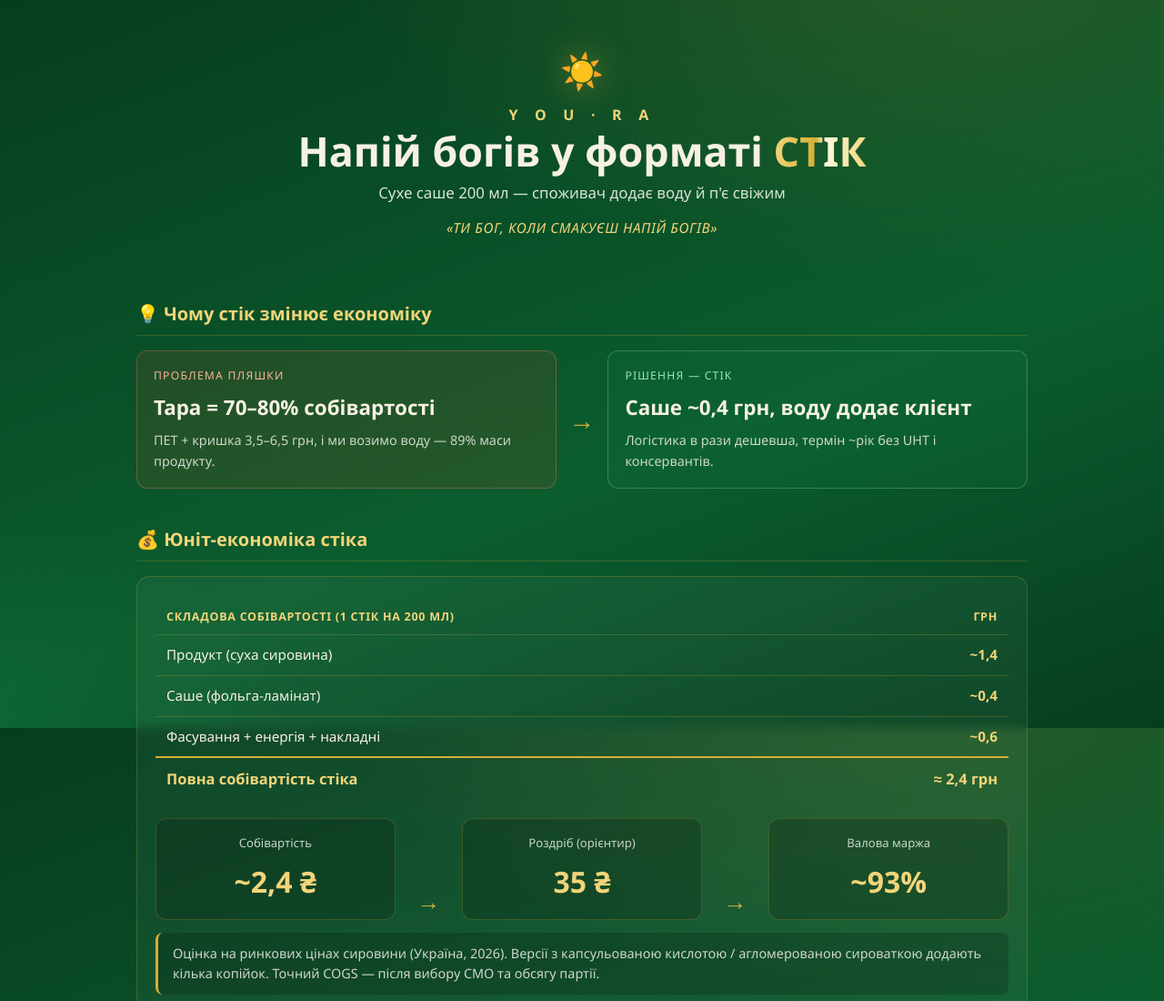
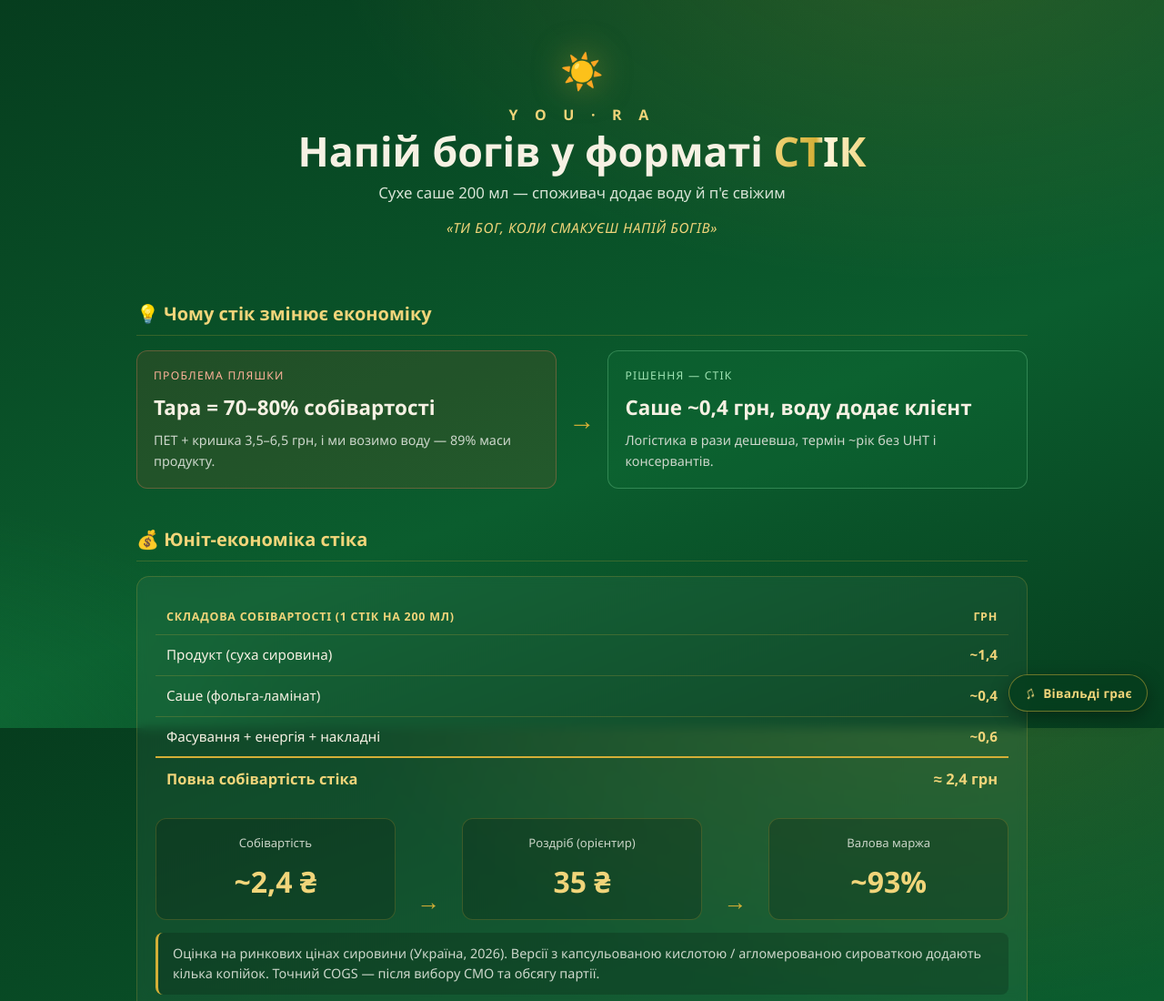
Before and after one commit to makel7uk-create/you-ra, a plain HTML site: page stik.html in a window 1280 px wide. Shown: the top 1100 px of the page at 91% size. Drawn offline with Linux system fonts and the light colour scheme.

Commit message:
Add files via upload

```diff
--- a/stik.html
+++ b/stik.html
@@ -187,5 +187,46 @@
   <div class="foot">YOU-RA · СТІК 200 мл · презентація для інвестора · 2026-06-19</div>
 
 </div>
+<!-- ===== YOU-RA music — Вівальді «Літо», III. Presto ===== -->
+<audio id="yr-audio" loop preload="auto" src="vivaldi-summer-presto.mp3"></audio>
+<button id="yr-music" type="button" aria-label="Фонова музика">
+  <span class="yr-ico">♪</span><span class="yr-txt">увімкнути Вівальді</span>
+</button>
+<style>
+  #yr-music{position:fixed;right:18px;bottom:18px;z-index:99999;display:flex;align-items:center;gap:8px;
+    padding:10px 16px;border-radius:30px;cursor:pointer;font:600 .85rem "Segoe UI",system-ui,sans-serif;
+    color:#f1d57a;background:rgba(6,61,30,.82);border:1px solid rgba(212,175,55,.5);
+    -webkit-backdrop-filter:blur(6px);backdrop-filter:blur(6px);box-shadow:0 6px 20px rgba(0,0,0,.35);
+    transition:.25s;letter-spacing:.02em}
+  #yr-music:hover{background:rgba(11,93,46,.92);border-color:#d4af37}
+  #yr-music .yr-ico{font-size:1.05rem;line-height:1}
+  #yr-music.playing .yr-ico{animation:yr-spin 3s linear infinite}
+  #yr-music.hint{animation:yr-pulse 1.6s ease-in-out infinite}
+  @keyframes yr-spin{to{transform:rotate(360deg)}}
+  @keyframes yr-pulse{0%,100%{box-shadow:0 6px 20px rgba(0,0,0,.35)}
+    50%{box-shadow:0 0 0 6px rgba(212,175,55,.18),0 6px 20px rgba(0,0,0,.35)}}
+  @media(max-width:720px){#yr-music .yr-txt{display:none}#yr-music{padding:12px}}
+</style>
+<script>
+(function(){
+  var a=document.getElementById('yr-audio'),b=document.getElementById('yr-music');
+  var ico=b.querySelector('.yr-ico'),txt=b.querySelector('.yr-txt');
+  a.volume=0.42;
+  function setState(p){b.classList.toggle('playing',p);if(p)b.classList.remove('hint');
+    ico.textContent=p?'♫':'♪';txt.textContent=p?'Вівальді грає':'увімкнути Вівальді';
+    b.title=p?'Вимкнути музику':'Вівальді — Літо, Presto';}
+  function play(){a.play().then(function(){setState(true);}).catch(function(){b.classList.add('hint');});}
+  function toggle(){if(a.paused)play();else{a.pause();setState(false);}}
+  b.addEventListener('click',function(e){e.stopPropagation();toggle();});
+  function once(e){if(e&&e.target&&e.target.closest&&e.target.closest('#yr-music'))return;
+    if(a.paused)play();
+    document.removeEventListener('pointerdown',once);document.removeEventListener('keydown',once);
+    document.removeEventListener('scroll',once);}
+  setState(false);play();
+  document.addEventListener('pointerdown',once);
+  document.addEventListener('keydown',once);
+  document.addEventListener('scroll',once,{passive:true});
+})();
+</script>
 </body>
 </html>
```
Also changed, not shown: index.html (+41 -0 lines), 2 other files.
